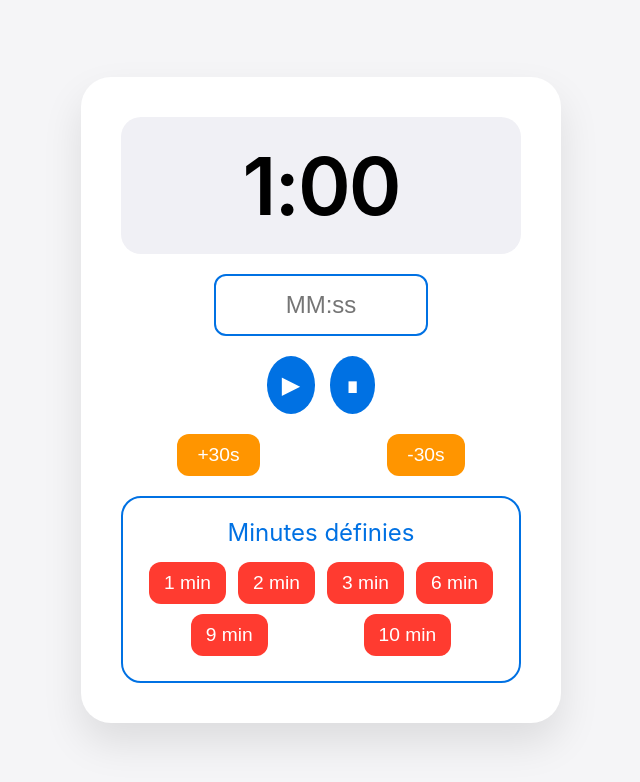
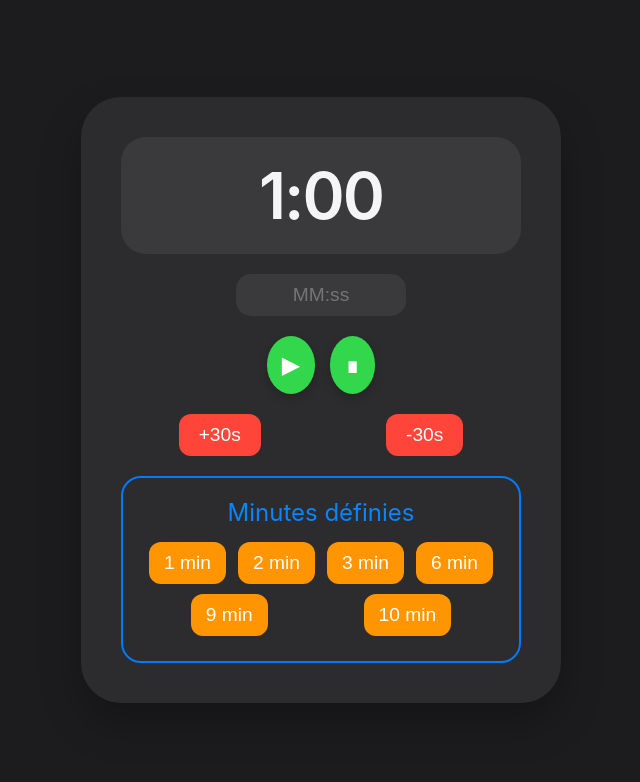
Before and after one commit to debdardour/notion, a plain HTML site: page timer/index.html in a window 1280 px wide. Shown: the whole page, without its empty margins (319-959 px from the left). Drawn offline with Linux system fonts and the light colour scheme.

Commit message:
Update index.html

```diff
--- a/timer/index.html
+++ b/timer/index.html
@@ -3,11 +3,11 @@
 <head>
   <meta charset="UTF-8">
   <meta name="viewport" content="width=device-width, initial-scale=1.0">
-  <title>Modern Timer</title>
+  <title>Modern Timer Widget</title>
 
   <style>
     body {
-      background-color: #f5f5f7;
+      background-color: #1c1c1e;
       font-family: -apple-system, BlinkMacSystemFont, "Segoe UI", Roboto, "Helvetica Neue", Arial, sans-serif;
       display: flex;
       justify-content: center;
@@ -17,46 +17,43 @@
     }
 
     .container {
-      background-color: #ffffff;
+      background-color: #2c2c2e;
       padding: 40px;
       max-width: 400px;
-      border-radius: 30px;
-      box-shadow: 0px 20px 40px rgba(0, 0, 0, 0.1);
+      border-radius: 40px;
+      box-shadow: 0px 20px 40px rgba(0, 0, 0, 0.25);
       text-align: center;
-      color: #1d1d1f;
+      color: #fff;
     }
 
     #display {
-      font-size: 5em;
+      font-size: 4em;
       font-weight: 600;
       margin-bottom: 20px;
-      color: #000000;
-      background-color: #f0f0f5;
+      color: #f5f5f7;
+      background-color: #3a3a3c;
       padding: 20px;
-      border-radius: 20px;
+      border-radius: 25px;
       letter-spacing: -2px;
     }
 
     .manual-entry {
       display: flex;
       justify-content: center;
-      margin: 20px 0;
+      margin: 10px 0;
       align-items: center;
     }
 
     .manual-entry input {
-      font-size: 1.5em;
-      padding: 15px;
-      width: 180px;
+      font-size: 1.2em;
+      padding: 10px;
+      width: 150px;
       text-align: center;
-      border: 2px solid #0071e3;
-      border-radius: 12px;
+      background-color: #3a3a3c;
+      color: #fff;
+      border: none;
+      border-radius: 15px;
       outline: none;
-      transition: border-color 0.3s ease;
-    }
-
-    .manual-entry input:focus {
-      border-color: #005bb5;
     }
 
     .buttons {
@@ -67,18 +64,19 @@
     }
 
     .buttons button {
-      background-color: #0071e3;
+      background-color: #32d74b;
       border: none;
       color: white;
       font-size: 1.5em;
       padding: 15px;
       border-radius: 50%;
+      box-shadow: 0px 4px 10px rgba(0, 0, 0, 0.2);
       cursor: pointer;
       transition: background-color 0.3s ease, transform 0.1s ease;
     }
 
     .buttons button:hover {
-      background-color: #005bb5;
+      background-color: #28b040;
     }
 
     .buttons button:active {
@@ -88,12 +86,12 @@
     .adjust-buttons {
       display: flex;
       justify-content: space-around;
-      margin: 20px 0;
-      gap: 15px;
+      margin: 15px 0;
+      gap: 10px;
     }
 
     .adjust-buttons button {
-      background-color: #ff9500;
+      background-color: #ff453a;
       border: none;
       color: white;
       font-size: 1.2em;
@@ -104,7 +102,7 @@
     }
 
     .adjust-buttons button:hover {
-      background-color: #cc7a00;
+      background-color: #d93d31;
     }
 
     .adjust-buttons button:active {
@@ -112,7 +110,7 @@
     }
 
     .preset-minutes {
-      border: 2px solid #0071e3;
+      border: 2px solid #007aff;
       border-radius: 20px;
       padding: 20px;
       margin-top: 20px;
@@ -121,7 +119,7 @@
     .preset-minutes-title {
       font-size: 1.5em;
       margin-bottom: 10px;
-      color: #0071e3;
+      color: #0a84ff;
     }
 
     .preset-buttons {
@@ -131,7 +129,7 @@
     }
 
     .preset-buttons button {
-      background-color: #ff3b30;
+      background-color: #ff9500;
       border: none;
       color: white;
       font-size: 1.2em;
@@ -143,34 +141,37 @@
     }
 
     .preset-buttons button:hover {
-      background-color: #d62d20;
+      background-color: #cc7a00;
     }
 
     .preset-buttons button:active {
       transform: scale(0.95);
     }
   </style>
+</head>
 
-</head>
 <body>
-
   <div class="container">
     <div id="display">1:00</div>
 
+    <!-- Section pour entrer manuellement la durée -->
     <div class="manual-entry">
       <input type="text" id="manual-time" placeholder="MM:ss">
     </div>
 
+    <!-- Boutons pour démarrer et arrêter le minuteur -->
     <div class="buttons">
       <button onclick="start()">▶</button>
       <button onclick="cancel()">∎</button>
     </div>
 
+    <!-- Nouveaux boutons pour ajuster le timer par 30 secondes -->
     <div class="adjust-buttons">
       <button onclick="adjustTimer(30)">+30s</button>
       <button onclick="adjustTimer(-30)">-30s</button>
     </div>
 
+    <!-- Section pour régler le minuteur sur des durées spécifiques -->
     <div class="preset-minutes">
       <div class="preset-minutes-title">Minutes définies</div>
       <div class="preset-buttons">
@@ -186,7 +187,7 @@
 
   <script>
     let timer;
-    let timeLeft = 60;
+    let timeLeft = 60; // Initial time is 1 minute (60 seconds)
     let isRunning = false;
 
     const display = document.getElementById('display');
@@ -222,7 +223,7 @@
 
     function cancel() {
       clearInterval(timer);
-      timeLeft = 60;
+      timeLeft = 60; // Reset to 1 minute
       updateDisplay();
       isRunning = false;
     }
@@ -240,8 +241,7 @@
       updateDisplay();
     }
 
-    updateDisplay();
+    updateDisplay(); // Initialize the display with the default value of 1 minute
   </script>
-
 </body>
 </html>
```
